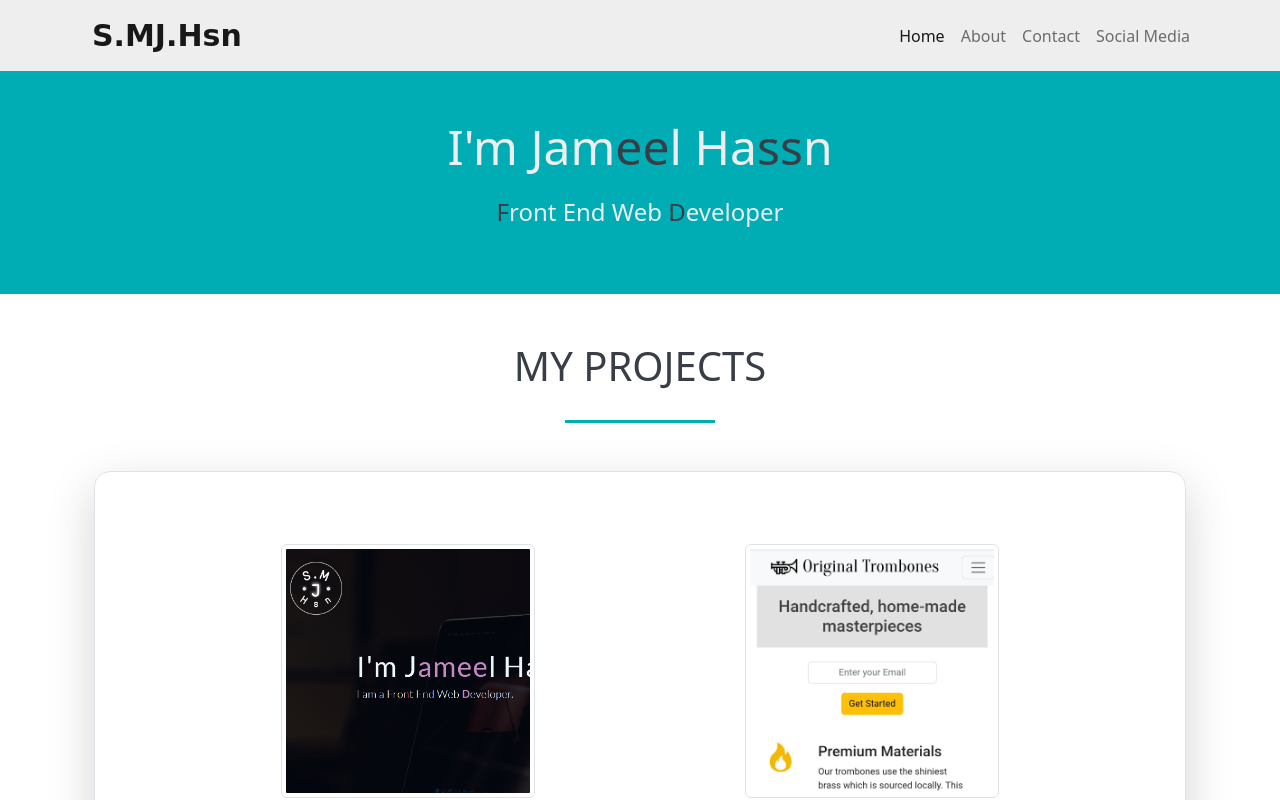
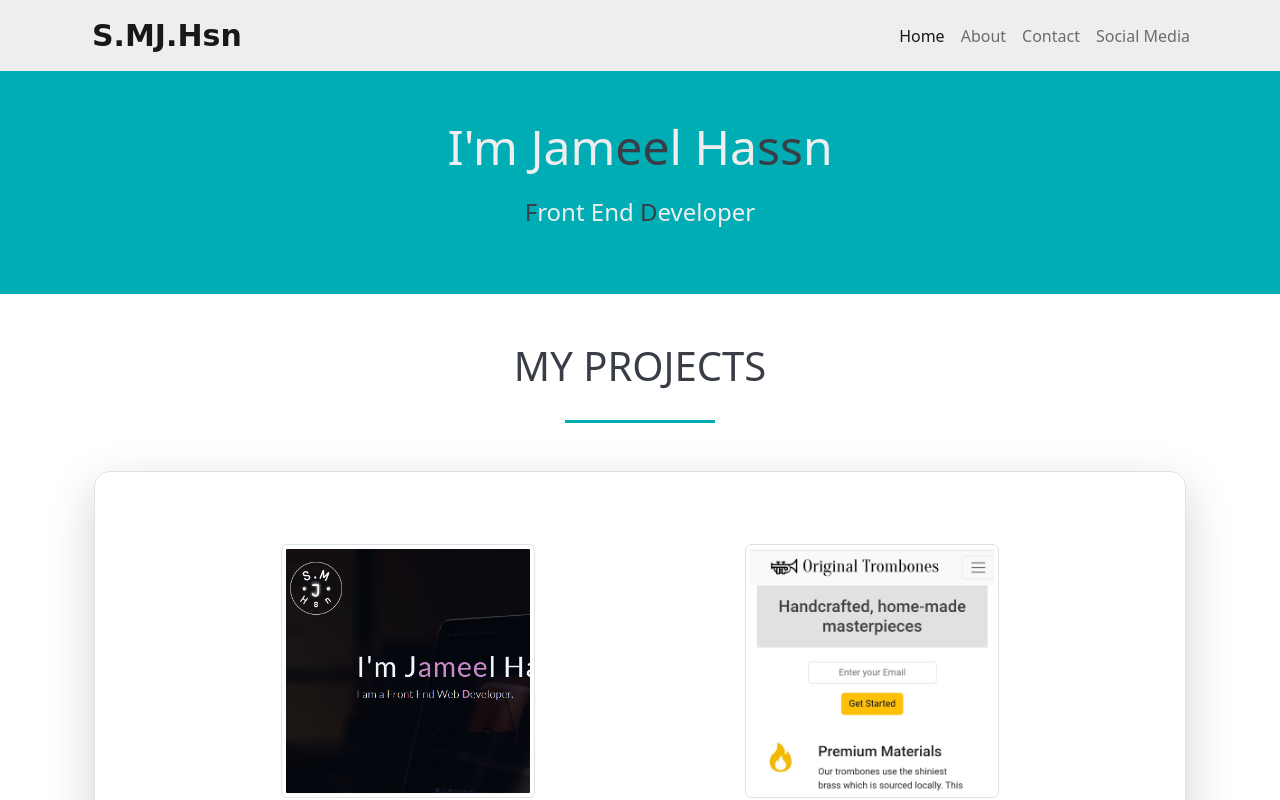
Before and after one commit to smjhsn/portfolio, a plain HTML site: page index.html in a window 1280 px wide. Shown: the top 800 px of the page. Drawn offline with nearby package versions, Linux system fonts and the light colour scheme.

Commit message:
Update index.html

```diff
--- a/index.html
+++ b/index.html
@@ -42,7 +42,7 @@
             </div>
             <div class="row justify-content-center">
                 <div class="col-10 col-md-8 text-center ">
-                    <p><span>F</span>ront End Web <span>D</span>eveloper</p>
+                    <p><span>F</span>ront End <span>D</span>eveloper</p>
                 </div>
             </div>
         </div>
```
